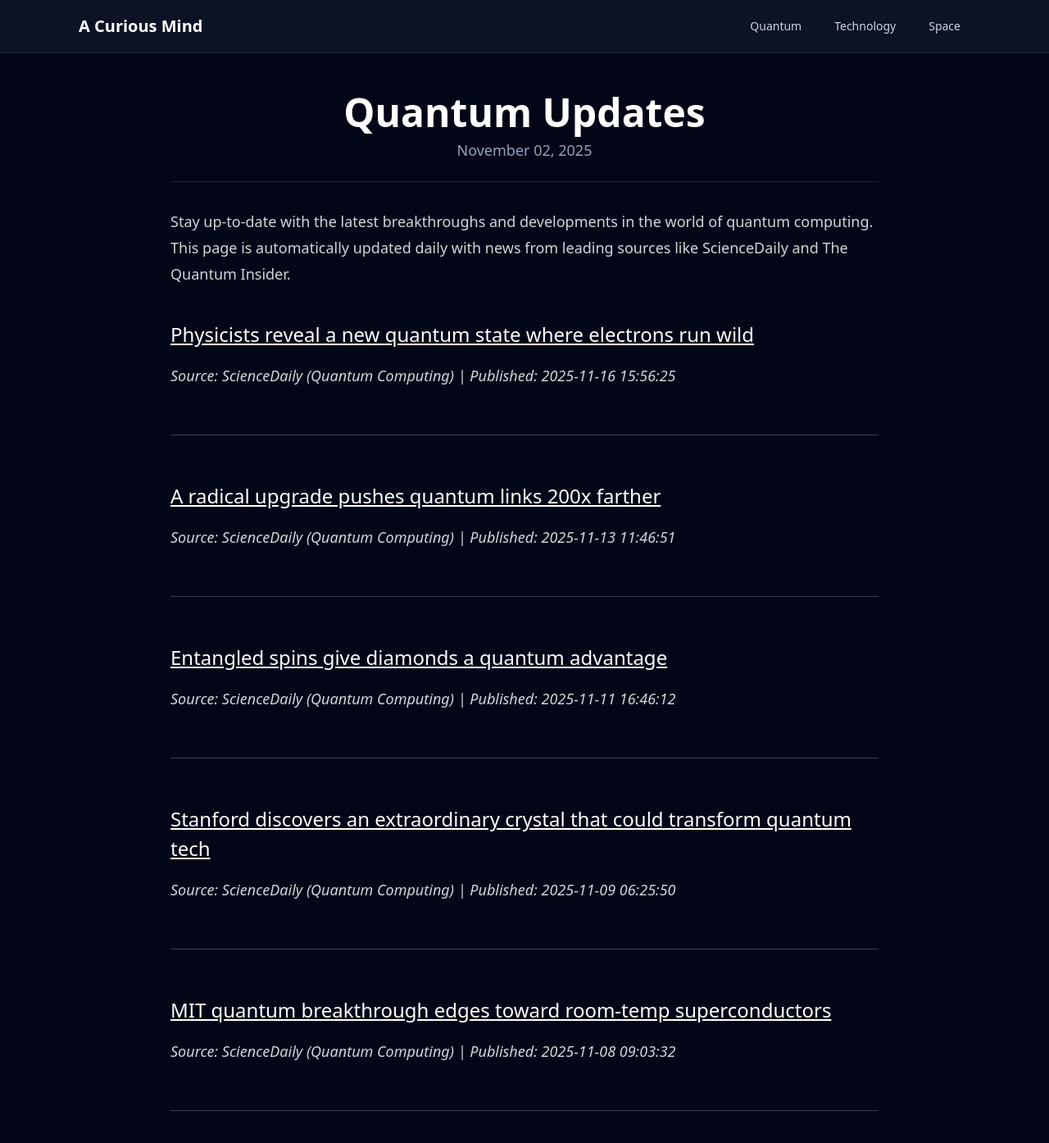
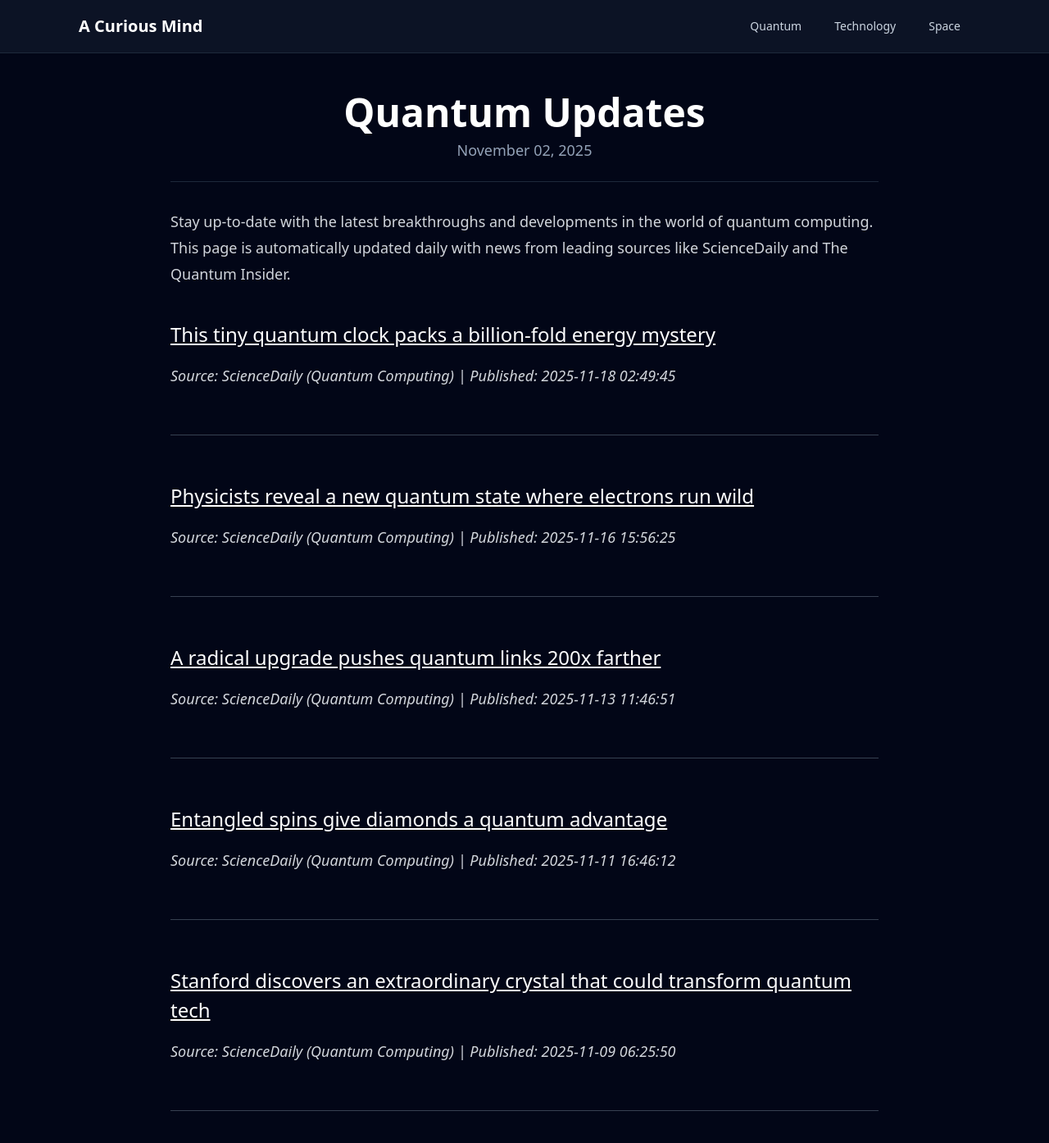
Before and after one commit to onehl7/onehl7.github.io, a Jekyll site: the page built from _posts/2025-11-02-quantum-updates.md, in a window 1280 px wide and 1400 px high. Shown: the top 1394 px of the window at 82% size. Built offline with Jekyll 4.4.1, drawn with Linux system fonts in a browser that asks for light colours; nearby versions of some CDN libraries.

Commit message:
Update quantum news data

```diff
--- a/_data/quantum_news.json
+++ b/_data/quantum_news.json
@@ -1,4 +1,10 @@
 [
+  {
+    "source": "ScienceDaily (Quantum Computing)",
+    "title": "This tiny quantum clock packs a billion-fold energy mystery",
+    "link": "https://www.sciencedaily.com/releases/2025/11/251117091138.htm",
+    "published": "2025-11-18 02:49:45"
+  },
   {
     "source": "ScienceDaily (Quantum Computing)",
     "title": "Physicists reveal a new quantum state where electrons run wild",
@@ -22,12 +28,6 @@
     "title": "Stanford discovers an extraordinary crystal that could transform quantum tech",
     "link": "https://www.sciencedaily.com/releases/2025/11/251108083912.htm",
     "published": "2025-11-09 06:25:50"
-  },
-  {
-    "source": "ScienceDaily (Quantum Computing)",
-    "title": "MIT quantum breakthrough edges toward room-temp superconductors",
-    "link": "https://www.sciencedaily.com/releases/2025/11/251108014019.htm",
-    "published": "2025-11-08 09:03:32"
   },
   {
     "source": "The Quantum Insider",
```
